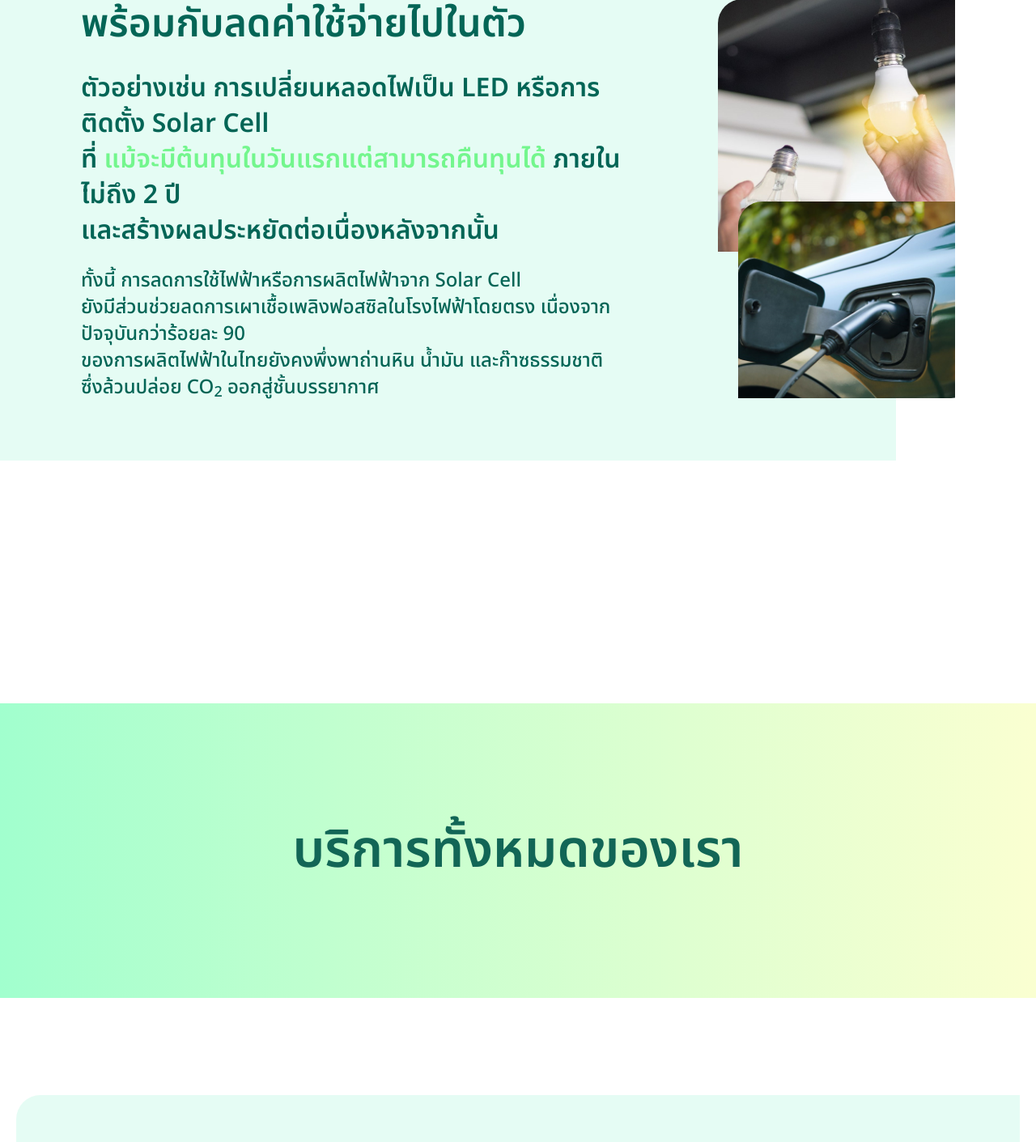
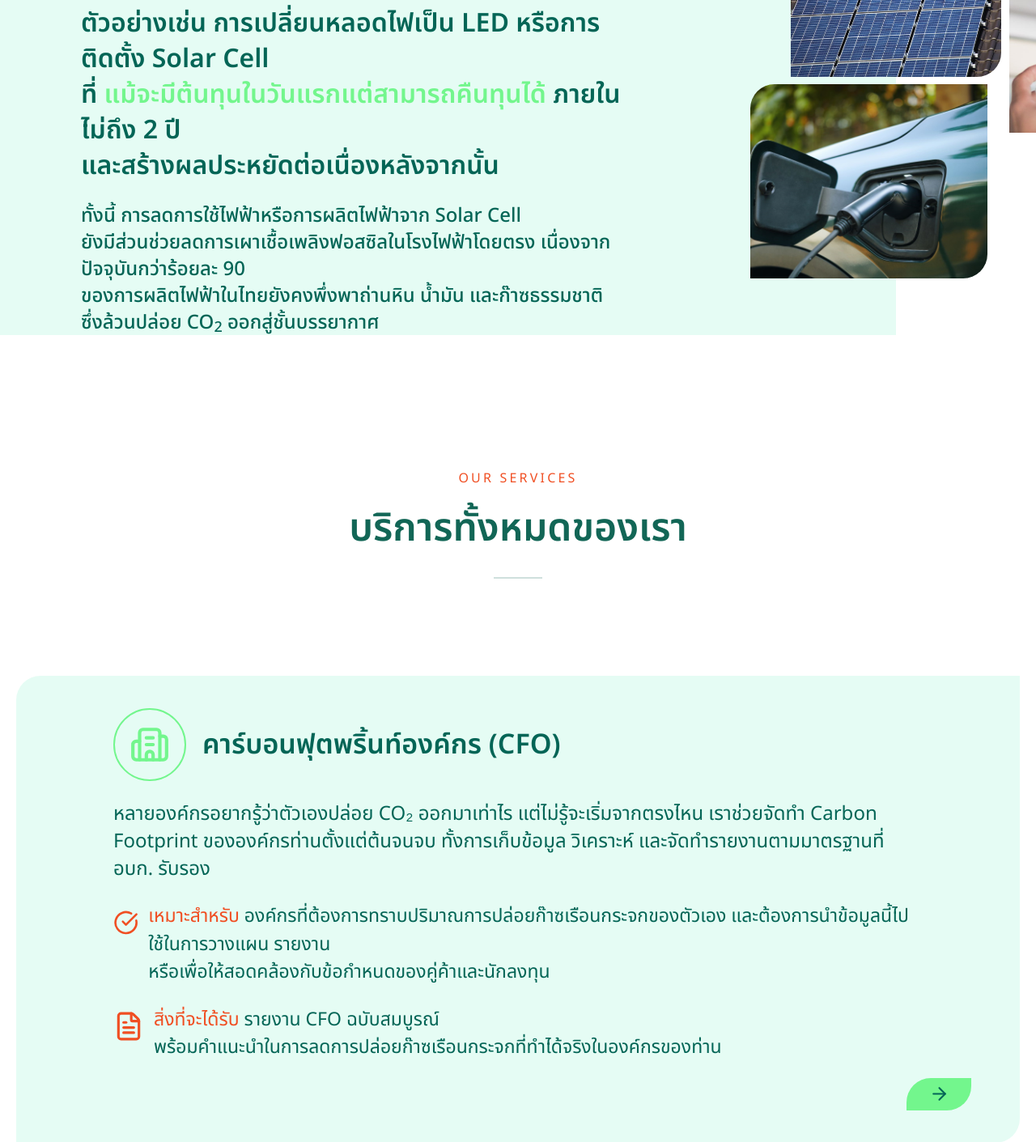
Before and after one commit to Muslin6409682843/we-next-website, a Next.js app in the folder frontend/: page /services in a window 1280 px wide. Shown: the part 1330-2741 px from the top of the page at 81% size. Built offline with nearby package versions, Linux system fonts and the light colour scheme.

Commit message:
fix Our Services

```diff
--- a/frontend/app/components/cards/ServiceCardOurServices.tsx
+++ b/frontend/app/components/cards/ServiceCardOurServices.tsx
@@ -8,6 +8,7 @@ import {
   Zap,
   BookOpen,
   Presentation,
+  ArrowRight,
 } from "lucide-react";
 import Link from "next/link";
 
@@ -47,7 +48,7 @@ export default function ServiceCardOurServices({
 
   return (
     <Link href={href} className="block w-full max-w-[1500px]">
-      <div className="w-full box-border bg-[rgba(109,237,195,0.18)] rounded-tl-[30px] rounded-br-[30px] p-[60px] hover:-translate-y-2 transition">
+      <div className="w-full box-border bg-[rgba(109,237,195,0.18)] rounded-tl-[30px] rounded-br-[30px] px-[60px] py-[40px] min-h-[480px] flex flex-col justify-center hover:-translate-y-2 transition">
         <div className="px-[60px]">
           {/* HEADER */}
           <div className="flex items-center gap-5 mb-6">
@@ -97,9 +98,13 @@ export default function ServiceCardOurServices({
         </div>
 
         {/* CTA */}
-        <div className="flex justify-end mt-6">
-          <div className="w-[100px] h-[50px] bg-[#73F68D] rounded-tl-[30px] rounded-br-[30px] flex items-center justify-center">
-            →
+        <div className="flex justify-end mt-[20px]">
+          <div className="w-[80px] h-[40px] bg-[#73F68D] rounded-tl-[30px] rounded-br-[30px] flex items-center justify-center group">
+            <ArrowRight
+              size={25}
+              strokeWidth={2}
+              className="text-[#036556] transition-transform duration-200 group-hover:translate-x-1"
+            />
           </div>
         </div>
       </div>
--- a/frontend/app/components/sections/services/CallToAction.tsx
+++ b/frontend/app/components/sections/services/CallToAction.tsx
@@ -3,7 +3,7 @@ import Link from "next/link";
 export default function CallToAction() {
   return (
     <section className="py-[120px] bg-white">
-      <div className="max-w-[1200px] w-full pl-[210px]">
+      <div className="max-w-[1200px] w-full pl-[200px]">
         {/* 🔹 TITLE */}
         <h2 className="text-[#036556] text-[48px] font-bold leading-[65px] mb-4">
           ไม่แน่ใจว่าบริการไหนเหมาะกับองค์กรของท่าน?
--- a/frontend/app/components/sections/services/CarbonReductionExamples.tsx
+++ b/frontend/app/components/sections/services/CarbonReductionExamples.tsx
@@ -2,7 +2,7 @@ export default function CarbonReductionExamples() {
   return (
     <section className="relative overflow-hidden overflow-x-hidden h-[800px]">
       {/* 🟩 BACKGROUND */}
-      <div className="absolute w-[1107px] h-[800px] bg-[rgba(109,237,195,0.18)] left-0 top-0" />
+      <div className="absolute w-[1107px] h-[650px] bg-[rgba(109,237,195,0.18)] left-0 top-1/2 -translate-y-1/2" />
 
       {/* 🟦 ROOT */}
       <div className="relative w-full h-full px-[100px] flex items-center justify-start">
@@ -43,23 +43,24 @@ export default function CarbonReductionExamples() {
           </div>
 
           {/* 🟡 IMAGE */}
-          <div className="relative w-[420px] h-[800px] overflow-hidden">
-            {/* รูป 1 (ล่างสุด) */}
+          {/* 🟡 IMAGE */}
+<div className="relative w-[420px] h-[650px]">
+  {/* รูป 1 */}
   <img
     src="/images/servicesExample-1.jpg"
-              className="absolute w-[284px] h-[290px] left-[80px] top-[150px] rounded-[30px_0_30px_0] object-cover z-0"
+    className="absolute top-0 left-[90px] w-[260px] h-[280px] rounded-[30px_0_30px_0] object-cover translate-y-[51px] z-10"
   />
 
-            {/* รูป 2 (กลาง) 👉 แก้ตรงนี้ */}
+  {/* รูป 2 */}
   <img
     src="/images/servicesExample-2.jpg"
-              className="absolute w-[293px] h-[312px] right-0 top-[230px] rounded-[30px_0_30px_0] object-cover z-10"
+    className="absolute top-0 left-[360px] w-[280px] h-[300px] rounded-[30px_0_30px_0] object-cover translate-y-[100px] z-30"
   />
 
-            {/* รูป 3 (บนสุด) */}
+  {/* รูป 3 */}
   <img
     src="/images/servicesExample-3.jpg"
-              className="absolute w-[392px] h-[243px] left-[25px] top-[480px] rounded-[30px_0_30px_0] object-cover z-20"
+    className="absolute top-0 left-[40px] w-[350px] h-[240px] rounded-[30px_0_30px_0] object-cover translate-y-[340px] z-20"
   />
 </div>
         </div>
--- a/frontend/app/components/sections/services/OurServices.tsx
+++ b/frontend/app/components/sections/services/OurServices.tsx
@@ -2,20 +2,26 @@ import ServiceCardOurServices from "../../cards/ServiceCardOurServices";
 
 export default function OurServices() {
   return (
-    <section className="relative overflow-x-hidden">
-      {/* 🟩 Gradient */}
-      <div className="absolute inset-0 h-[364px] bg-gradient-to-r from-[#A1FFCE] to-[#FAFFD1]" />
+    <section className="relative overflow-x-hidden -mt-[30px]">
+      <div className="w-full py-[120px] flex flex-col items-center text-center">
 
-      {/* 🟦 Title */}
-      <div className="relative w-full h-[364px] flex items-center justify-center">
-        <h2 className="text-[#126656] font-semibold text-[64px] leading-[97px] text-center">
-          บริการทั้งหมดของเรา
-        </h2>
-      </div>
+  {/* small label */}
+  <p className="text-[#F04F23] text-[16px] tracking-[0.2em] mb-4">
+    OUR SERVICES
+  </p>
+
+  {/* main title */}
+  <h2 className="text-[#126656] font-semibold text-[48px] leading-[70px]">
+    บริการทั้งหมดของเรา
+  </h2>
+
+  {/* subtle divider */}
+  <div className="w-[60px] h-[2px] bg-[#126656]/20 mt-6" />
+</div>
 
       {/* 🔥 Container */}
       <div className="w-full max-w-[1800px] mx-auto px-[20px]">
-        <div className="h-[120px]" />
+
 
         {/* CFO */}
         <div className="flex justify-start">
@@ -31,7 +37,7 @@ export default function OurServices() {
           />
         </div>
 
-        <div className="h-[120px]" />
+        <div className="h-[50px]" />
 
         {/* CFP */}
         <div className="flex justify-start">
@@ -46,7 +52,7 @@ export default function OurServices() {
           />
         </div>
 
-        <div className="h-[120px]" />
+        <div className="h-[50px]" />
 
         {/* T-VER Forestry */}
         <div className="flex justify-end">
@@ -64,7 +70,7 @@ export default function OurServices() {
           />
         </div>
 
-        <div className="h-[120px]" />
+        <div className="h-[50px]" />
 
         {/* T-VER Energy */}
         <div className="flex justify-end">
@@ -79,7 +85,7 @@ export default function OurServices() {
           />
         </div>
 
-        <div className="h-[120px]" />
+        <div className="h-[50px]" />
 
         {/* Training */}
         <div className="flex justify-start">
@@ -97,8 +103,6 @@ export default function OurServices() {
             outcomeIcon="book"
           />
         </div>
-
-        <div className="h-[120px]" />
       </div>
     </section>
   );
--- a/frontend/app/components/sections/services/ServicesIntro.tsx
+++ b/frontend/app/components/sections/services/ServicesIntro.tsx
@@ -1,6 +1,6 @@
 export default function ServicesIntro() {
   return (
-    <section className="py-[100px] bg-white flex justify-center">
+    <section className="pt-[100px] pb-[20px] bg-white flex justify-center">
       <div className="w-[1223px] flex items-center justify-between gap-[80px]">
         {/* 🟡 IMAGE LEFT */}
         <div className="w-[426px] h-[426px] flex-shrink-0">
--- a/frontend/app/services/page.tsx
+++ b/frontend/app/services/page.tsx
@@ -18,10 +18,6 @@ export default function ServicesPage() {
 
       <ServicesIntro />
       <CarbonReductionExamples />
-
-      {/* 🟡 เพิ่มช่องว่าง */}
-      <div className="h-[300px]" />
-
       <OurServices />
       <CallToAction />
 
```
Lines whose indentation alone changed are shown as unchanged.
